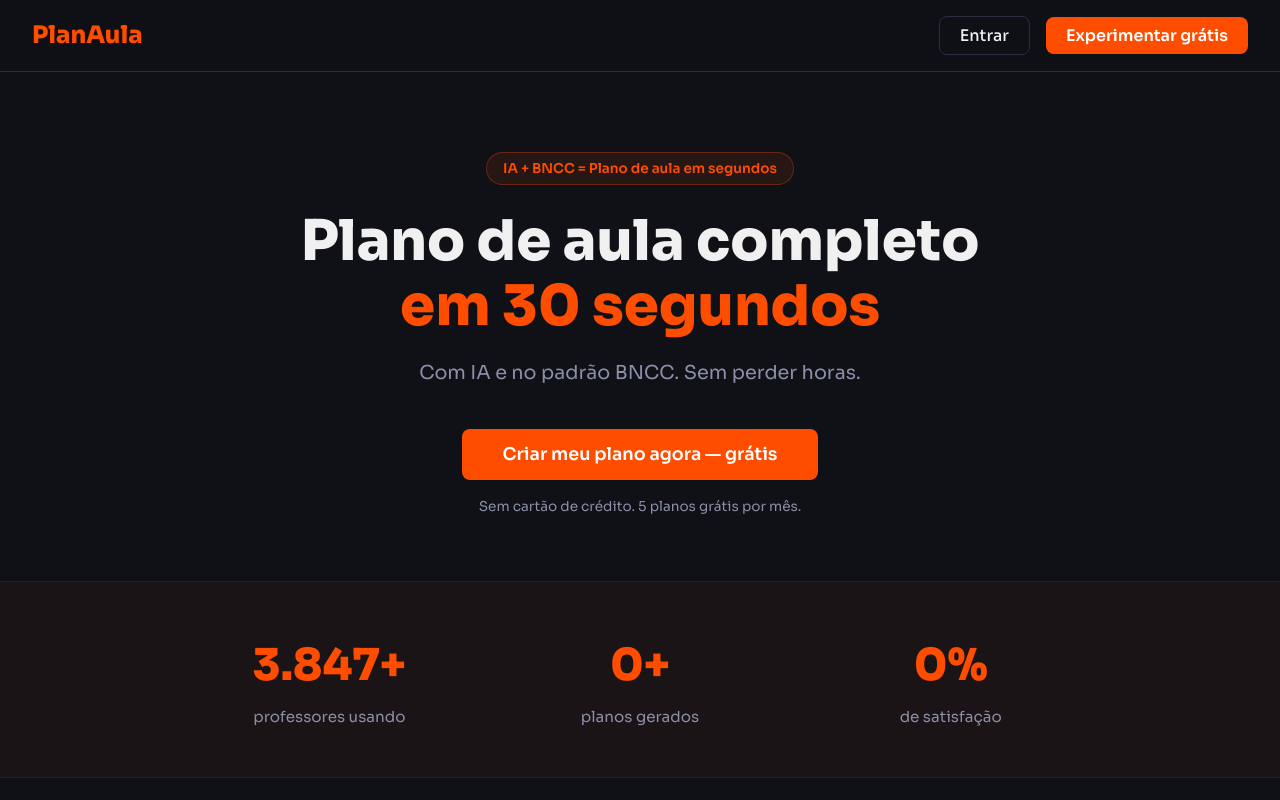
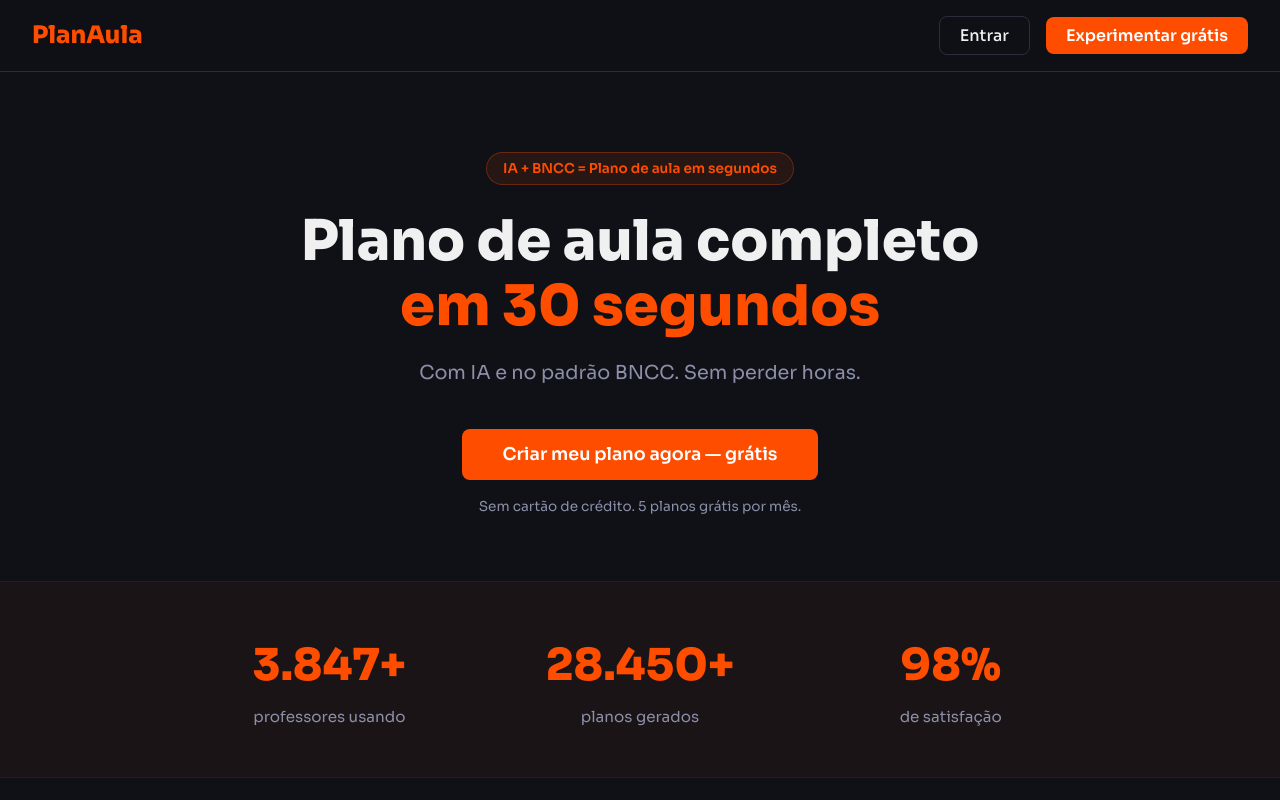
Before and after one commit to josecicerobispofelix/planaula, a React (Vite) app: page / in a window 1280 px wide. Shown: the top 800 px of the page. Built offline with nearby package versions, Linux system fonts and the light colour scheme; no server answers.

Commit message:
fix: correct counter animation - all three values now animate correctly

```diff
--- a/src/pages/Landing.tsx
+++ b/src/pages/Landing.tsx
@@ -1,35 +1,41 @@
 import { Link } from 'react-router-dom'
 import { useEffect, useRef, useState } from 'react'
 
-function useCounter(target: number, duration = 2000) {
-  const [count, setCount] = useState(0)
+function useCounters(targets: [number, number, number], duration = 2200) {
+  const [v0, setV0] = useState(0)
+  const [v1, setV1] = useState(0)
+  const [v2, setV2] = useState(0)
   const ref = useRef<HTMLDivElement>(null)
   const started = useRef(false)
 
   useEffect(() => {
-    const observer = new IntersectionObserver(
-      ([entry]) => {
-        if (entry.isIntersecting && !started.current) {
-          started.current = true
+    function animate(target: number, setter: (n: number) => void) {
       const start = Date.now()
       const tick = () => {
         const elapsed = Date.now() - start
         const progress = Math.min(elapsed / duration, 1)
         const ease = 1 - Math.pow(1 - progress, 3)
-            setCount(Math.floor(ease * target))
+        setter(Math.floor(ease * target))
         if (progress < 1) requestAnimationFrame(tick)
-            else setCount(target)
+        else setter(target)
       }
       requestAnimationFrame(tick)
     }
-      },
-      { threshold: 0.3 }
-    )
+
+    const observer = new IntersectionObserver(([entry]) => {
+      if (entry.isIntersecting && !started.current) {
+        started.current = true
+        animate(targets[0], setV0)
+        animate(targets[1], setV1)
+        animate(targets[2], setV2)
+      }
+    }, { threshold: 0.2 })
+
     if (ref.current) observer.observe(ref.current)
     return () => observer.disconnect()
-  }, [target, duration])
+  }, [])
 
-  return { count, ref }
+  return { values: [v0, v1, v2] as const, ref }
 }
 
 const depoimentos = [
@@ -88,9 +94,7 @@ function Stars({ n }: { n: number }) {
 }
 
 export default function Landing() {
-  const professores = useCounter(3847)
-  const planosGerados = useCounter(28450)
-  const satisfacao = useCounter(98)
+  const { values, ref: countRef } = useCounters([3847, 28450, 98] as [number, number, number])
 
   return (
     <div style={{ minHeight: '100vh', background: 'var(--bg)', color: 'var(--text)' }}>
@@ -141,22 +145,22 @@ export default function Landing() {
 
       {/* Contador de usuários */}
       <section style={{ background: 'rgba(255,77,0,0.05)', borderTop: '1px solid rgba(255,77,0,0.1)', borderBottom: '1px solid rgba(255,77,0,0.1)', padding: '3rem 2rem' }}>
-        <div ref={professores.ref} style={{ maxWidth: '900px', margin: '0 auto', display: 'grid', gridTemplateColumns: 'repeat(auto-fit, minmax(200px, 1fr))', gap: '2rem', textAlign: 'center' }}>
+        <div ref={countRef} style={{ maxWidth: '900px', margin: '0 auto', display: 'grid', gridTemplateColumns: 'repeat(auto-fit, minmax(200px, 1fr))', gap: '2rem', textAlign: 'center' }}>
           <div>
             <div style={{ fontSize: 'clamp(2rem, 4vw, 2.75rem)', fontWeight: 800, color: 'var(--primary)' }}>
-              {professores.count.toLocaleString('pt-BR')}+
+              {values[0].toLocaleString('pt-BR')}+
             </div>
             <div style={{ color: 'var(--muted)', fontSize: '0.95rem', marginTop: '0.25rem' }}>professores usando</div>
           </div>
           <div>
             <div style={{ fontSize: 'clamp(2rem, 4vw, 2.75rem)', fontWeight: 800, color: 'var(--primary)' }}>
-              {planosGerados.count.toLocaleString('pt-BR')}+
+              {values[1].toLocaleString('pt-BR')}+
             </div>
             <div style={{ color: 'var(--muted)', fontSize: '0.95rem', marginTop: '0.25rem' }}>planos gerados</div>
           </div>
           <div>
             <div style={{ fontSize: 'clamp(2rem, 4vw, 2.75rem)', fontWeight: 800, color: 'var(--primary)' }}>
-              {satisfacao.count}%
+              {values[2]}%
             </div>
             <div style={{ color: 'var(--muted)', fontSize: '0.95rem', marginTop: '0.25rem' }}>de satisfação</div>
           </div>
```
Lines whose indentation alone changed are shown as unchanged.
